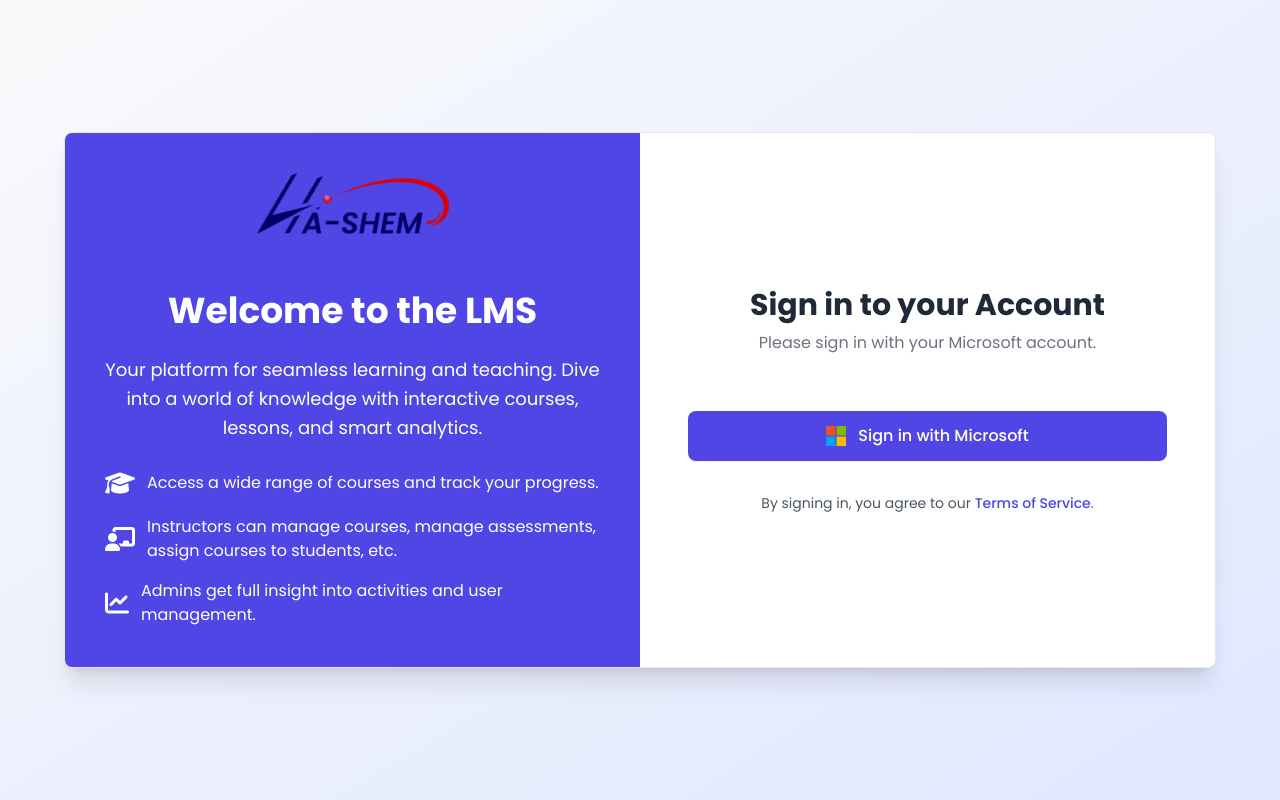
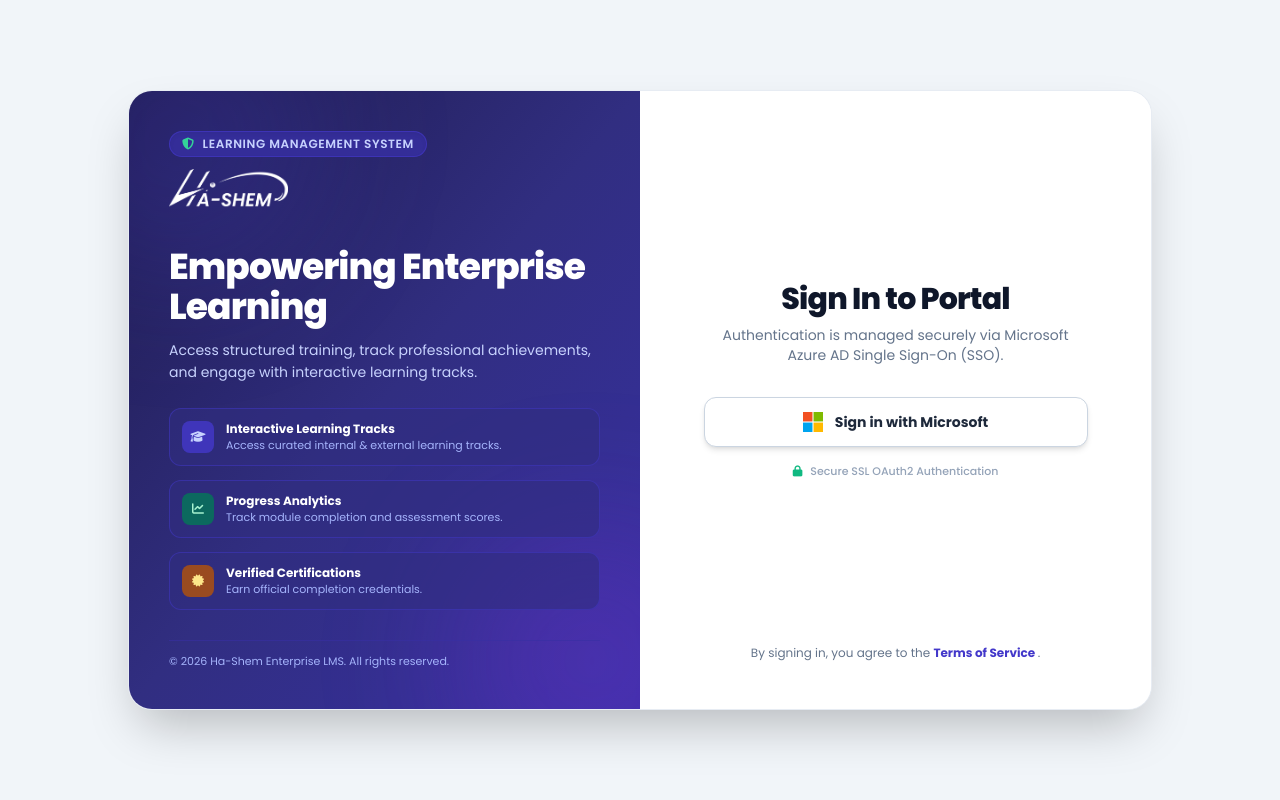
Before and after one commit to Dhamilare/LMS_v_2, a Django app: page /login/ in a window 1280 px wide. Run offline with Django 5.2, Linux system fonts and the light colour scheme; parts of the project's set-up code (start-up, migrations or seed data) failed here and were passed over; some libraries are stand-ins or nearby versions.

Commit message:
new changes

```diff
--- a/lmsApp/templates/accounts/login.html
+++ b/lmsApp/templates/accounts/login.html
@@ -1,17 +1,16 @@
 {% load static %}
 <!DOCTYPE html>
-<html lang="en">
+<html lang="en" class="h-full">
 <head>
     <meta charset="UTF-8">
     <meta name="viewport" content="width=device-width, initial-scale=1.0">
-    <title>LMS - Login</title>
+    <title>Ha-Shem LMS | Sign In</title>
 
     <script src="https://cdn.tailwindcss.com"></script>
 
     <link rel="preconnect" href="https://fonts.googleapis.com">
     <link rel="preconnect" href="https://fonts.gstatic.com" crossorigin>
-    <link href="https://fonts.googleapis.com/css2?family=Poppins:wght@400;500;600;700&display=swap" rel="stylesheet">
-
+    <link href="https://fonts.googleapis.com/css2?family=Poppins:wght@300;400;500;600;700;800&display=swap" rel="stylesheet">
     <link rel="stylesheet" href="https://cdnjs.cloudflare.com/ajax/libs/font-awesome/6.5.2/css/all.min.css">
 
     <script>
@@ -31,40 +30,19 @@
             font-family: 'Poppins', sans-serif;
         }
 
-        /* Animation keyframes */
-        @keyframes fadeInUp {
-            from {
-                opacity: 0;
-                transform: translateY(30px);
-            }
-            to {
-                opacity: 1;
-                transform: translateY(0);
-            }
+        /* Subtle Ambient Glow Effect */
+        .glow-effect {
+            box-shadow: 0 0 50px -12px rgba(79, 70, 229, 0.25);
         }
 
-        /* Animation class */
-        .fade-in-up {
-            animation: fadeInUp 0.6s ease-out forwards;
-            opacity: 0; /* Start hidden */
-        }
-
-        /* Staggered delay classes */
-        .delay-100 { animation-delay: 0.1s; }
-        .delay-200 { animation-delay: 0.2s; }
-        .delay-300 { animation-delay: 0.3s; }
-        .delay-400 { animation-delay: 0.4s; }
-
-        /* Custom modal for terms */
+        /* Modal Backdrop Fade & Blur */
         .terms-modal {
             position: fixed;
-            top: 0;
-            left: 0;
-            right: 0;
-            bottom: 0;
+            inset: 0;
             z-index: 100;
-            background-color: rgba(0, 0, 0, 0.75);
-            transition: opacity 0.3s ease-out;
+            background-color: rgba(15, 23, 42, 0.8);
+            backdrop-filter: blur(8px);
+            transition: opacity 0.3s ease-out, visibility 0.3s ease-out;
             opacity: 0;
             visibility: hidden;
             display: flex;
@@ -72,118 +50,195 @@
             justify-content: center;
             padding: 1rem;
         }
+
         .terms-modal.active {
             opacity: 1;
             visibility: visible;
         }
+
         .terms-content {
             transform: scale(0.95);
             transition: transform 0.3s ease-out;
         }
+
         .terms-modal.active .terms-content {
             transform: scale(1);
         }
     </style>
 </head>
 
-<body class="bg-gradient-to-br from-gray-50 to-indigo-100 flex items-center justify-center min-h-screen p-4">
+<body class="bg-slate-100 flex items-center justify-center min-h-screen p-4 sm:p-6 md:p-8">
 
-    <div class="flex flex-col md:flex-row w-full max-w-6xl bg-white shadow-xl overflow-hidden border border-gray-200 rounded-lg
-                transition-all duration-300 hover:shadow-2xl fade-in-up">
+    {# --- MAIN SPLIT CONTAINER --- #}
+    <div class="flex flex-col md:flex-row w-full max-w-5xl bg-white rounded-3xl shadow-2xl overflow-hidden border border-slate-200/80 glow-effect min-h-[620px]">
 
-        <div class="hidden md:flex md:w-1/2 p-10 bg-indigo-600 text-white flex-col justify-center items-center text-center space-y-6">
-            <div class="mb-4 fade-in-up delay-100">
-                <img src="{% static 'images/Ha-Shem-Blue-Condensed-Logo-2.png'  %}"
-                     alt="LMS Logo"
-                     class="w-48 mx-auto"
+        {# --- LEFT PANEL: BRAND HERO & FEATURES --- #}
+        <div class="hidden md:flex md:w-1/2 bg-gradient-to-br from-indigo-950 via-indigo-900 to-indigo-800 text-white p-10 flex-col justify-between relative overflow-hidden">
+
+            {# Background Decorative Circle Overlay #}
+            <div class="absolute -top-24 -left-24 w-72 h-72 bg-indigo-600/20 rounded-full blur-3xl pointer-events-none"></div>
+            <div class="absolute -bottom-24 -right-24 w-72 h-72 bg-purple-600/20 rounded-full blur-3xl pointer-events-none"></div>
+
+            {# Brand Logo & Portal Tag #}
+            <div class="relative z-10 space-y-3">
+                <div class="inline-flex items-center gap-2 bg-indigo-800/80 text-indigo-200 border border-indigo-700/60 px-3 py-1 rounded-full text-xs font-semibold uppercase tracking-wider shadow-inner">
+                    <i class="fas fa-shield-alt text-emerald-400"></i> Learning Management System
+                </div>
+
+                <div>
+                    <img src="{% static 'images/Ha-Shem-Blue-Condensed-Logo-2.png' %}"
+                         alt="Ha-Shem Logo"
+                         class="h-12 w-auto object-contain brightness-0 invert"
                          onerror="this.style.display='none'; this.nextElementSibling.style.display='block';"
                     >
-                <div style="display:none;" class="text-2xl font-bold">Ha-Shem LMS</div>
+                    <div style="display:none;" class="text-2xl font-extrabold tracking-tight text-white">Ha-Shem LMS</div>
                 </div>
-            <h1 class="text-4xl font-bold fade-in-up delay-200">Welcome to the LMS</h1>
-            <p class="text-lg leading-relaxed fade-in-up delay-300">
-                Your platform for seamless learning and teaching. Dive into a world of knowledge with interactive courses, lessons, and smart analytics.
+            </div>
+
+            {# Headline & Description #}
+            <div class="relative z-10 my-auto py-6 space-y-6">
+                <div>
+                    <h1 class="text-3xl lg:text-4xl font-extrabold text-white tracking-tight leading-tight">
+                        Empowering Enterprise Learning
+                    </h1>
+                    <p class="text-indigo-200 text-sm mt-3 leading-relaxed">
+                        Access structured training, track professional achievements, and engage with interactive learning tracks.
                     </p>
+                </div>
 
-            <div class="space-y-4 text-left fade-in-up delay-400">
-                <div class="flex items-center space-x-3">
-                    <i class="fa-solid fa-graduation-cap text-2xl"></i>
-                    <p>Access a wide range of courses and track your progress.</p>
+                {# Feature Bullets #}
+                <div class="space-y-3.5 text-xs text-indigo-100">
+                    <div class="flex items-center gap-3 bg-indigo-900/60 p-3 rounded-xl border border-indigo-700/50 backdrop-blur-xs">
+                        <div class="w-8 h-8 rounded-lg bg-indigo-700/80 flex items-center justify-center text-indigo-200 flex-shrink-0">
+                            <i class="fas fa-graduation-cap"></i>
                         </div>
-                <div class="flex items-center space-x-3">
-                    <i class="fa-solid fa-chalkboard-user text-2xl"></i>
-                    <p>Instructors can manage courses, manage assessments, assign courses to students, etc.</p>
+                        <div>
+                            <p class="font-bold text-white">Interactive Learning Tracks</p>
+                            <p class="text-[11px] text-indigo-300">Access curated internal & external learning tracks.</p>
                         </div>
-                <div class="flex items-center space-x-3">
-                    <i class="fa-solid fa-chart-line text-2xl"></i>
-                    <p>Admins get full insight into activities and user management.</p>
+                    </div>
+
+                    <div class="flex items-center gap-3 bg-indigo-900/60 p-3 rounded-xl border border-indigo-700/50 backdrop-blur-xs">
+                        <div class="w-8 h-8 rounded-lg bg-emerald-700/80 flex items-center justify-center text-emerald-200 flex-shrink-0">
+                            <i class="fas fa-chart-line"></i>
+                        </div>
+                        <div>
+                            <p class="font-bold text-white">Progress Analytics</p>
+                            <p class="text-[11px] text-indigo-300">Track module completion and assessment scores.</p>
+                        </div>
+                    </div>
+
+                    <div class="flex items-center gap-3 bg-indigo-900/60 p-3 rounded-xl border border-indigo-700/50 backdrop-blur-xs">
+                        <div class="w-8 h-8 rounded-lg bg-amber-700/80 flex items-center justify-center text-amber-200 flex-shrink-0">
+                            <i class="fas fa-certificate"></i>
+                        </div>
+                        <div>
+                            <p class="font-bold text-white">Verified Certifications</p>
+                            <p class="text-[11px] text-indigo-300">Earn official completion credentials.</p>
+                        </div>
                     </div>
                 </div>
             </div>
 
-        <div class="w-full md:w-1/2 p-8 md:p-12 flex flex-col justify-center">
-
-            <div class="text-center mb-8 fade-in-up delay-100">
-                <h2 class="text-3xl font-bold text-gray-800">Sign in to your Account</h2>
-                <p class="text-gray-500 mt-2">Please sign in with your Microsoft account.</p>
+            {# Footer Note #}
+            <div class="relative z-10 text-[11px] text-indigo-300 border-t border-indigo-800/60 pt-3">
+                &copy; {% now "Y" %} Ha-Shem Enterprise LMS. All rights reserved.
             </div>
 
+        </div>
+
+        {# --- RIGHT PANEL: LOGIN ACTION CARD --- #}
+        <div class="w-full md:w-1/2 p-8 sm:p-12 flex flex-col justify-between bg-white">
+
+            {# Mobile Logo Header (visible on mobile only) #}
+            <div class="md:hidden text-center mb-6">
+                <img src="{% static 'images/Ha-Shem-Blue-Condensed-Logo-2.png' %}"
+                     alt="Ha-Shem Logo"
+                     class="h-10 mx-auto object-contain"
+                     onerror="this.style.display='none'; this.nextElementSibling.style.display='block';"
+                >
+                <div style="display:none;" class="text-xl font-bold text-gray-900">Ha-Shem LMS</div>
+            </div>
+
+            <div class="my-auto space-y-6 max-w-sm mx-auto w-full">
+
+                {# Card Heading #}
+                <div class="text-center space-y-2">
+                    <h2 class="text-2xl sm:text-3xl font-extrabold text-slate-900 tracking-tight">
+                        Sign In to Portal
+                    </h2>
+                    <p class="text-xs sm:text-sm text-slate-500">
+                        Authentication is managed securely via Microsoft Azure AD Single Sign-On (SSO).
+                    </p>
+                </div>
+
+                {# Django Error Messages Alert Box #}
                 {% if messages %}
-                <ul class="mb-4 space-y-2 fade-in-up delay-200">
+                    <div class="space-y-2">
                         {% for message in messages %}
-                        <li class="p-3 border text-sm font-medium rounded
+                            <div class="p-3.5 rounded-xl border text-xs font-semibold flex items-center gap-2.5
                                 {% if message.tags == 'error' %}
-                                border-red-300 bg-red-50 text-red-700
+                                    border-rose-200 bg-rose-50 text-rose-800
                                 {% elif message.tags == 'success' %}
-                                border-green-300 bg-green-50 text-green-700
+                                    border-emerald-200 bg-emerald-50 text-emerald-800
                                 {% else %}
-                                border-blue-300 bg-blue-50 text-blue-700
+                                    border-indigo-200 bg-indigo-50 text-indigo-800
                                 {% endif %}
                             ">
-                            {{ message }}
-                        </li>
+                                <i class="fas {% if message.tags == 'error' %}fa-exclamation-circle text-rose-600{% elif message.tags == 'success' %}fa-check-circle text-emerald-600{% else %}fa-info-circle text-indigo-600{% endif %} text-base"></i>
+                                <span>{{ message }}</span>
+                            </div>
                         {% endfor %}
-                </ul>
+                    </div>
                 {% endif %}
 
-            <div class="mt-6 fade-in-up delay-300">
+                {# Microsoft SSO Login CTA Button #}
+                <div class="pt-2 space-y-4">
                     <a href="{% url 'social:begin' 'azuread-oauth2' %}"
-                   class="w-full flex items-center justify-center py-3 px-4 border border-transparent shadow-sm text-base font-medium
-                           text-white bg-indigo-600 hover:bg-indigo-700 focus:outline-none
-                           focus:ring-2 focus:ring-offset-2 focus:ring-indigo-500 transition rounded-lg
-                           transform hover:scale-105 hover:shadow-lg">
+                       class="w-full flex items-center justify-center gap-3 py-3.5 px-5 border border-slate-300 shadow-md text-sm font-bold
+                              text-slate-800 bg-white hover:bg-slate-50 focus:outline-none focus:ring-2 focus:ring-offset-2 focus:ring-indigo-600
+                              transition rounded-xl hover:shadow-lg transform active:scale-98">
 
-                    <svg class="w-5 h-5 mr-3" xmlns="http://www.w3.org/2000/svg" viewBox="0 0 23 23" fill="currentColor">
+                        {# Microsoft 4-Color Logo SVG #}
+                        <svg class="w-5 h-5 flex-shrink-0" xmlns="http://www.w3.org/2000/svg" viewBox="0 0 23 23">
                             <path d="M10.8809 10.8809H0V0H10.8809V10.8809Z" fill="#F25022"/>
                             <path d="M23 10.8809H12.1191V0H23V10.8809Z" fill="#7FBA00"/>
                             <path d="M10.8809 23H0V12.1191H10.8809V23Z" fill="#00A4EF"/>
                             <path d="M23 23H12.1191V12.1191H23V23Z" fill="#FFB900"/>
                         </svg>
-                    Sign in with Microsoft
+                        <span>Sign in with Microsoft</span>
                     </a>
-            </div>
 
-            <div class="mt-8 text-center fade-in-up delay-400">
-                <p class="text-sm text-gray-600">
-                    By signing in, you agree to our
-                    <a href="#" onclick="event.preventDefault(); window.showTermsModal()" class="font-medium text-indigo-600 hover:text-indigo-500">Terms of Service</a>.
-                </p>
-            </div>
+                    <div class="flex items-center justify-center gap-2 text-[11px] text-slate-400 font-medium">
+                        <i class="fas fa-lock text-emerald-500"></i>
+                        <span>Secure SSL OAuth2 Authentication</span>
                     </div>
                 </div>
 
-    <div id="termsModalBackdrop" class="terms-modal"
-         onclick="window.hideTermsModal()">
-        <div class="bg-white rounded-lg shadow-2xl w-full max-w-xl terms-content max-h-[90vh] overflow-y-auto"
-             onclick="event.stopPropagation()">
+            </div>
 
+            {# Terms of Service Trigger Footnote #}
+            <div class="text-center text-xs text-slate-500 pt-6">
+                By signing in, you agree to the
+                <a href="#" onclick="event.preventDefault(); window.showTermsModal()" class="font-bold text-indigo-700 hover:underline">
+                    Terms of Service
+                </a>.
+            </div>
+
+        </div>
+
+    </div>
+
+    {# --- TERMS OF SERVICE MODAL BACKDROP --- #}
+    <div id="termsModalBackdrop" class="terms-modal" onclick="window.hideTermsModal()">
+        <div class="bg-white rounded-2xl shadow-2xl w-full max-w-xl terms-content max-h-[90vh] overflow-y-auto border border-slate-200" onclick="event.stopPropagation()">
             {% include 'accounts/terms_modal.html' %}
-
         </div>
     </div>
 
+    {# --- JAVASCRIPT LOGIC --- #}
     <script>
-        // CRITICAL URL: The actual Microsoft SSO endpoint
+        // Microsoft SSO Endpoint
         const MICROSOFT_AUTH_URL = "{% url 'social:begin' 'azuread-oauth2' %}";
 
         function showTermsModal() {
@@ -200,22 +255,21 @@
             }
         }
 
-        // Globalize functions for inline use
         window.showTermsModal = showTermsModal;
         window.hideTermsModal = hideTermsModal;
 
-        // Final action logic (not used in this version but kept for consistency)
         window.acceptTermsAndLogin = function() {
             window.location.href = MICROSOFT_AUTH_URL;
         };
 
-        // Prevent backdrop close if the user clicks inside the content area
-        document.getElementById('termsModalBackdrop').addEventListener('click', function(e) {
+        const backdrop = document.getElementById('termsModalBackdrop');
+        if (backdrop) {
+            backdrop.addEventListener('click', function(e) {
                 if (e.target.id === 'termsModalBackdrop') {
                     hideTermsModal();
                 }
             });
-
+        }
     </script>
 </body>
 </html>
```
Lines whose indentation alone changed are shown as unchanged.
